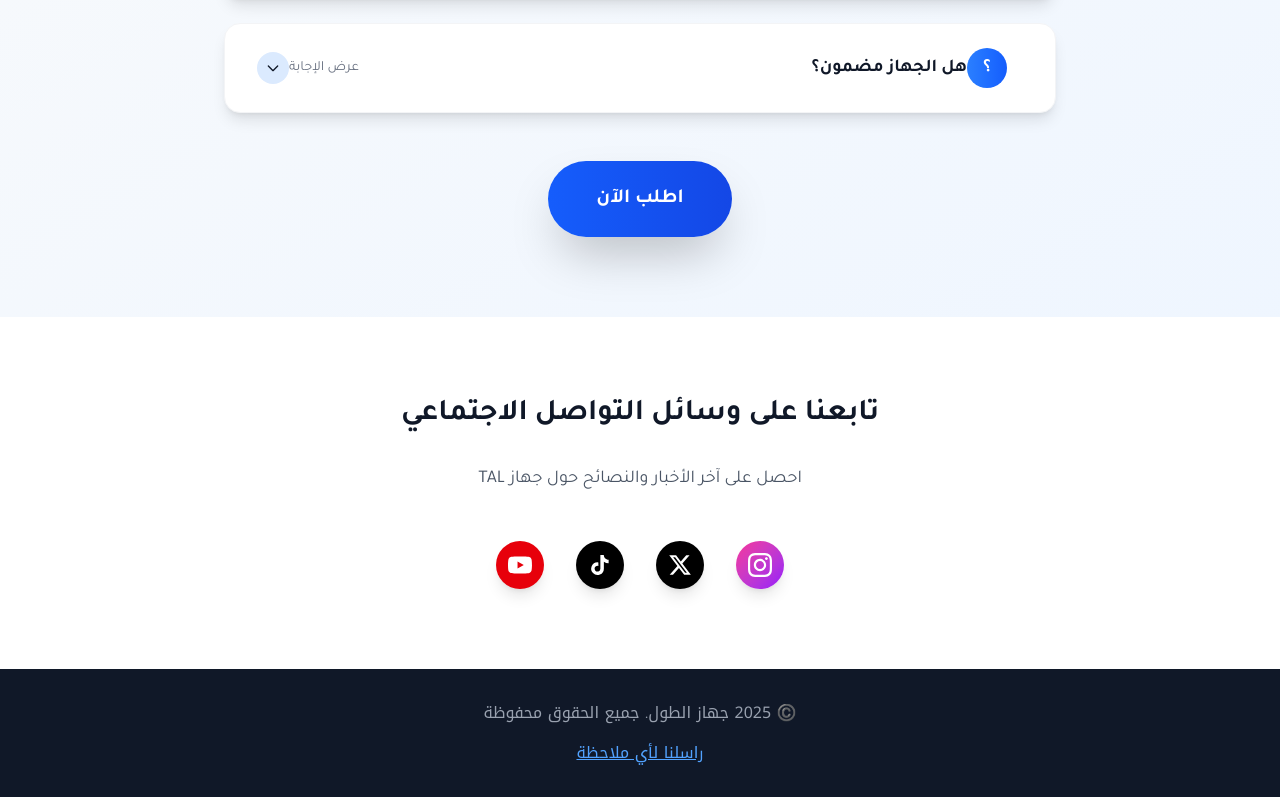
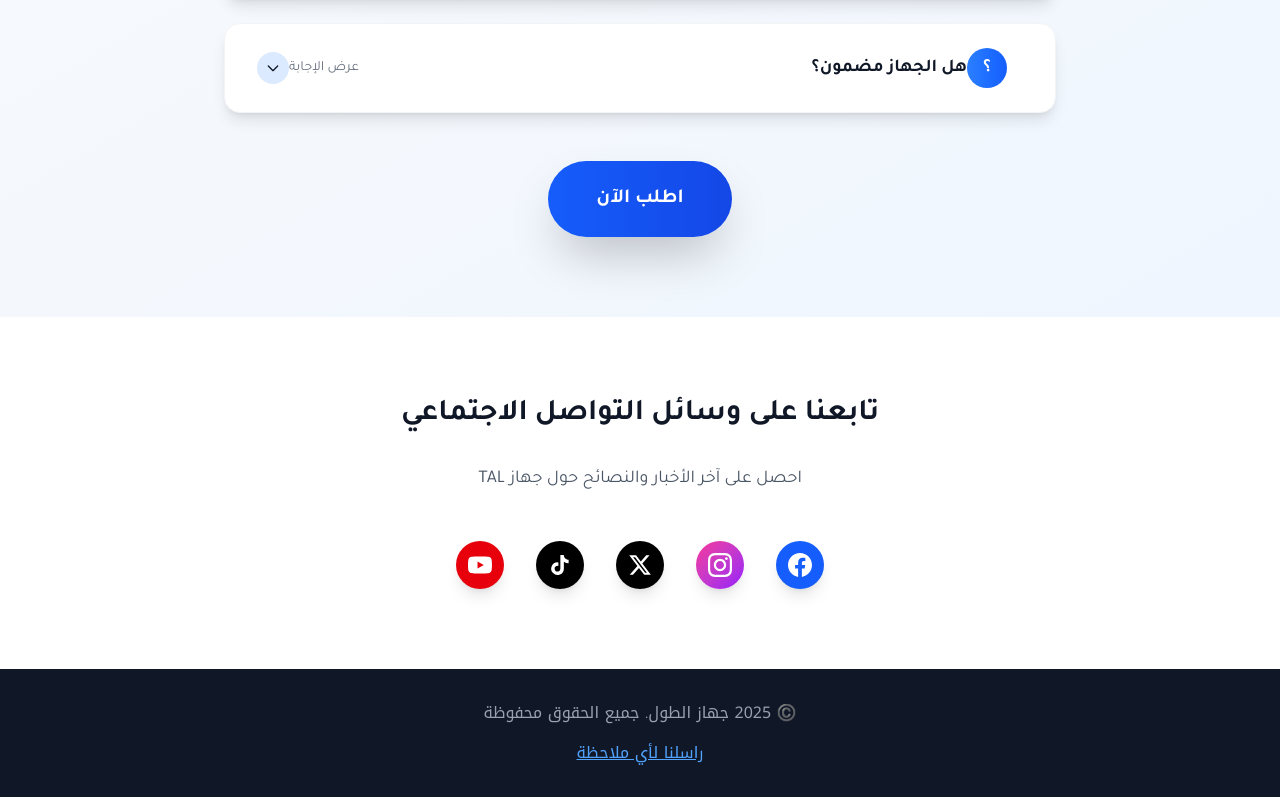
Before and after one commit to sara4ksa-beep/tal-height-device, a Next.js app: page / in a window 1280 px wide. Shown: the part 3467-4264 px from the top of the page. Built offline with nearby package versions, Linux system fonts and the light colour scheme.

Commit message:
إضافة أيقونة Facebook في قسم وسائل التواصل الاجتماعي

```diff
--- a/src/app/page.tsx
+++ b/src/app/page.tsx
@@ -380,6 +380,16 @@ export default function HeightDeviceLanding() {
           <p className="text-lg text-gray-600 mb-12">احصل على آخر الأخبار والنصائح حول جهاز TAL</p>
           <div className="flex justify-center flex-wrap gap-6 sm:gap-8">
             <a
+              href="https://www.facebook.com/TAL7cm"
+              target="_blank"
+              rel="noopener noreferrer"
+              className="w-10 h-10 sm:w-12 sm:h-12 bg-blue-600 rounded-full flex items-center justify-center hover:scale-110 transition-all duration-300 shadow-lg hover:shadow-xl"
+            >
+              <svg className="w-5 h-5 sm:w-6 sm:h-6 text-white" fill="currentColor" viewBox="0 0 24 24">
+                <path d="M24 12.073c0-6.627-5.373-12-12-12s-12 5.373-12 12c0 5.99 4.388 10.954 10.125 11.854v-8.385H7.078v-3.47h3.047V9.43c0-3.007 1.792-4.669 4.533-4.669 1.312 0 2.686.235 2.686.235v2.953H15.83c-1.491 0-1.956.925-1.956 1.874v2.25h3.328l-.532 3.47h-2.796v8.385C19.612 23.027 24 18.062 24 12.073z"/>
+              </svg>
+            </a>
+            <a
               href="https://www.instagram.com/tal7cm/"
               target="_blank"
               rel="noopener noreferrer"
```
Also changed, not shown: src/components/Footer.tsx (line endings or trailing spaces).
